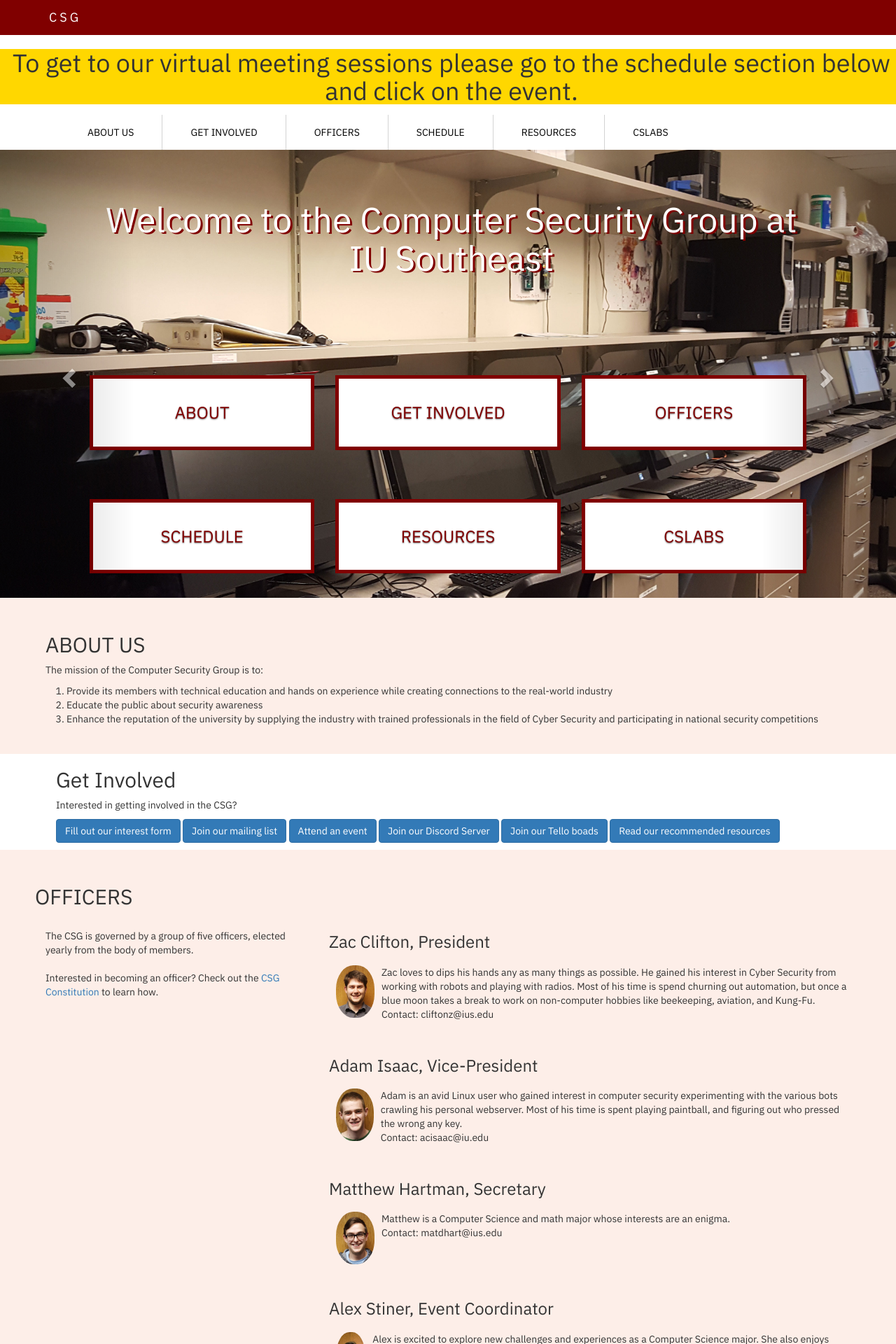
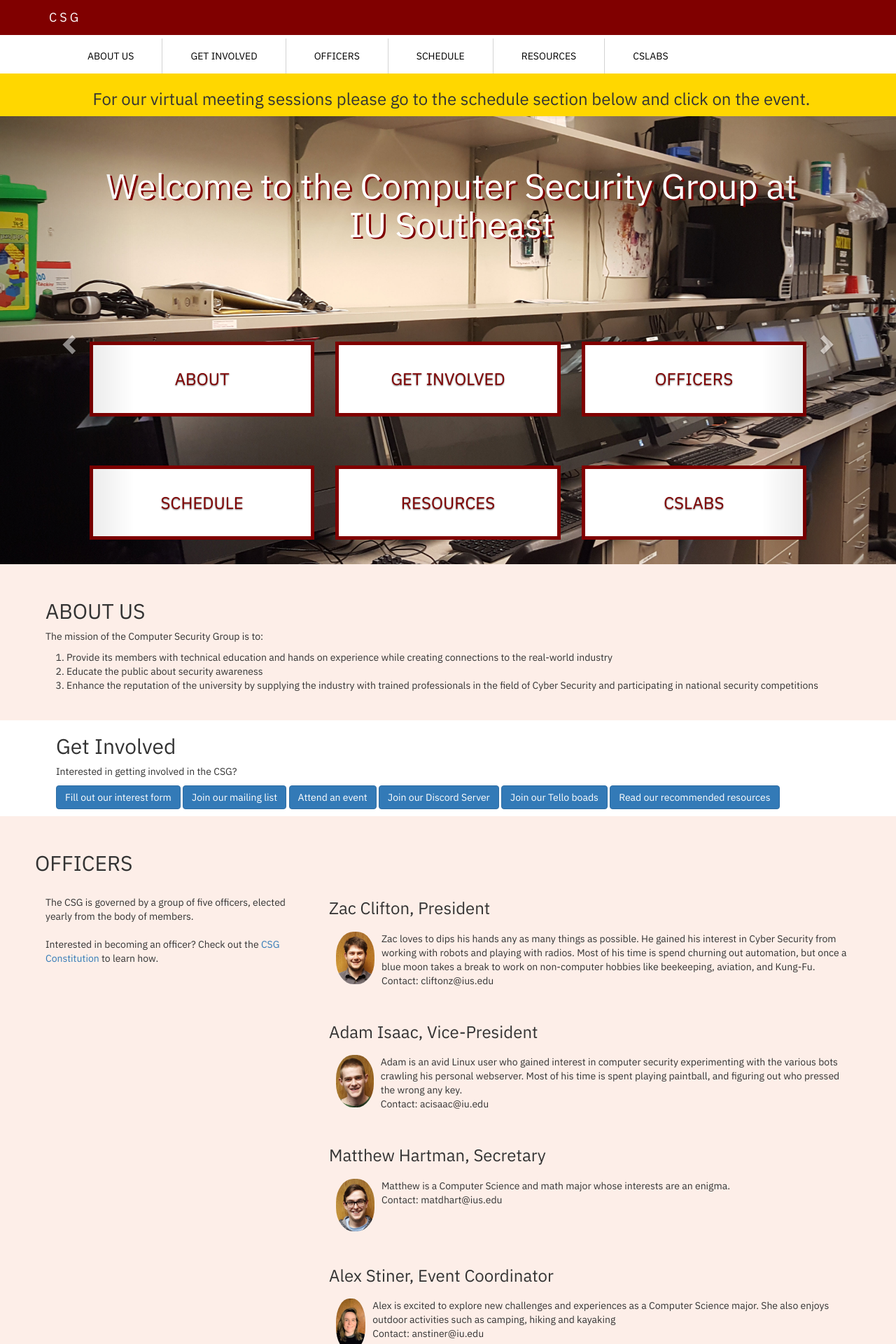
Before and after one commit to ius-csg/csghomepage, a Jekyll site: the page built from index.html, in a window 1280 px wide. Shown: the top 1920 px of the page at 70% size. Built offline with Jekyll 4.4.1, drawn with Linux system fonts in a browser that asks for light colours.

Commit message:
changes to header with styling

```diff
--- a/_includes/header.html
+++ b/_includes/header.html
@@ -11,11 +11,6 @@
             </div>
         </div>
     </nav>
-    <div class="containerwarning">
-        <h1>
-         <center>To get to our virtual meeting sessions please go to the schedule section below and click on the event.</center>
-        </h1>
-    </div>
 
     <div class="container">
         <div class="collapse navbar-collapse" id="myNavbar">
@@ -27,5 +22,11 @@
                 <li><a href="index.html#resources">RESOURCES</a></li>
                 <li><a href="/cslabs">CSLABS</a></li>
             </ul>
-        </div>
+          </div>
     </div>
+
+    <div class="containerwarning">
+        <h3>
+         <center>For our virtual meeting sessions please go to the schedule section below and click on the event.</center>
+        </h3>
+      </div>
--- a/style.css
+++ b/style.css
@@ -109,6 +109,9 @@
 
 .containerwarning {
   background-color: gold;
+  position: relative;
+  margin: 1;
+  padding: .2%;
 }
 
 /************************** CAROUSEL **********************************/
```
